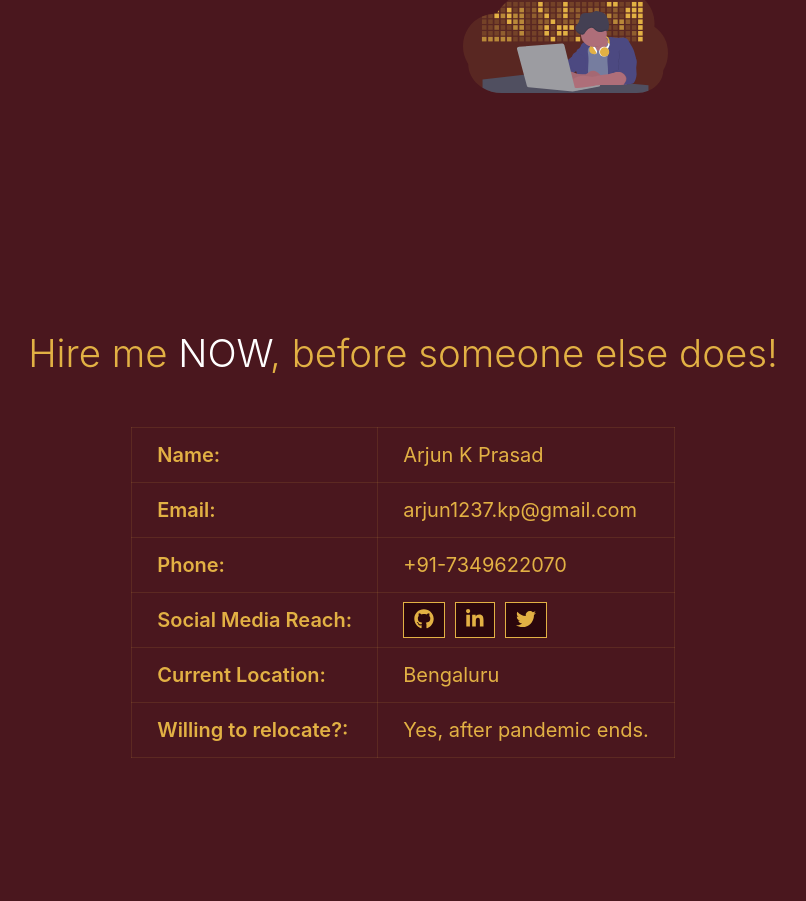
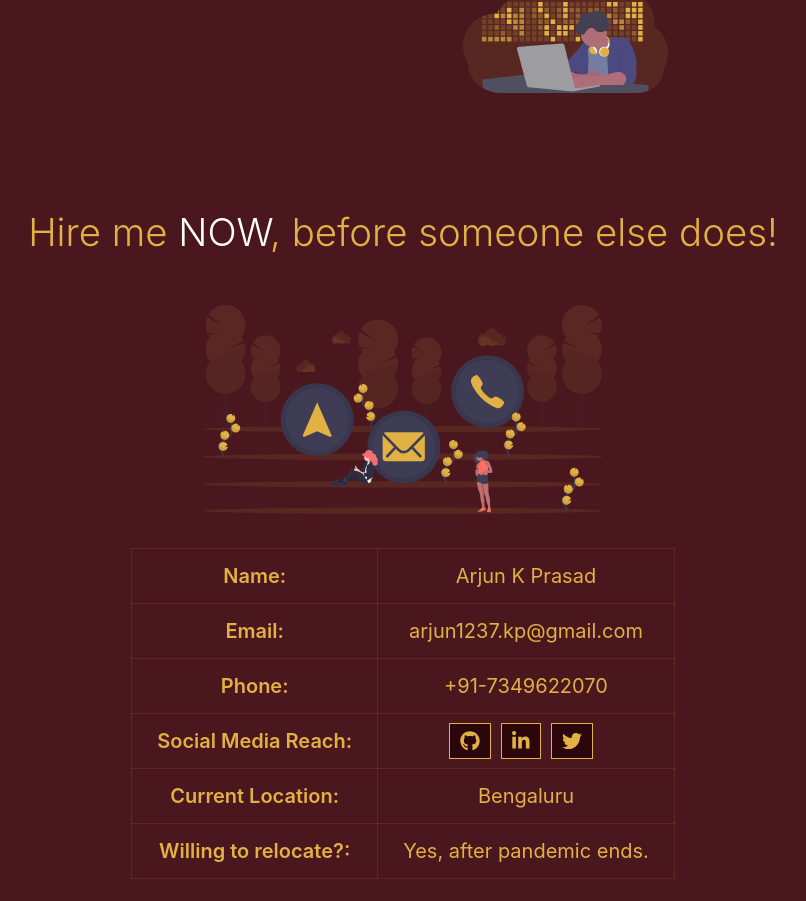
Before and after one commit to arjun1237/Portfolio, a React (Create React App) app: page / in a window 1280 px wide. Shown: the part 2733-3634 px from the top of the page, without its empty margins (237-1043 px from the left). Built offline with nearby package versions, Linux system fonts and the light colour scheme.

Commit message:
added image in contact page

```diff
--- a/src/Components/Contact.jsx
+++ b/src/Components/Contact.jsx
@@ -8,6 +8,7 @@ export const Contact = () => {
         <section id="contact">
             <div className={styles.contactWrap}>
                 <h1>Hire me <span>NOW</span>, before someone else does!</h1>
+                <img src={process.env.PUBLIC_URL + '/resources/undraw_contact_us_15o2.svg'} alt=""/>
                 <table>
                     <tbody>
                         <tr>
--- a/src/Components/styles/Contact.module.css
+++ b/src/Components/styles/Contact.module.css
@@ -5,6 +5,11 @@
 
 .contactWrap{
     width: fit-content;
+    text-align: center;
+}
+
+.contactWrap img{
+    margin: 0 auto 30px;
 }
 
 section{
@@ -62,3 +67,7 @@ table td{
     padding: 5px 10px;
     margin-right: 10px;
 }
+
+.main{
+    display: flex;
+}
```
